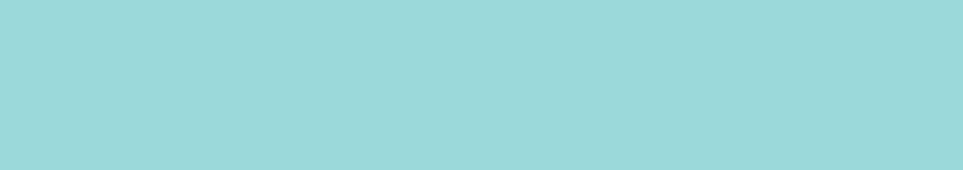
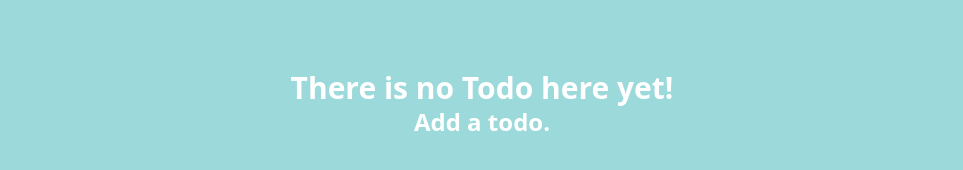
Before and after one commit to ProgrammingWithSalman/Todo-App, a React (Vite) app in the folder frontend/: page / in a window 1280 px wide. Shown: the part 264-434 px from the top of the page, without its empty margins (158-1121 px from the left). Built offline with nearby package versions, Linux system fonts and the light colour scheme; no server answers.

Commit message:
added a new frontend when there is no todos yet

```diff
--- a/frontend/src/components/Hero.jsx
+++ b/frontend/src/components/Hero.jsx
@@ -77,6 +77,10 @@ const Hero = () => {
            <button type='submit' className='bg-[#FF5845] px-5 py-3 rounded-tr-4xl rounded-br-4xl text-2xl text-white font-bold cursor-pointer'>{editId ? 'UPDATE' : 'ADD'}</button>
 
         </form>
+        {todos.length === 0 && <div className='flex flex-col h-100 text-3xl items-center text-white font-bold justify-center'>
+          <p className='text-center'>There is no Todo here yet!</p>
+          <p className='text-2xl'>Add a todo.</p>
+        </div> }
         <div className='flex flex-col gap-5 mt-10'>
           <TodoItems todos={todos} setTodos={setTodos} onEdit={handleEdit}  fetchTodos={fetchTodos}/>
         </div>
```
